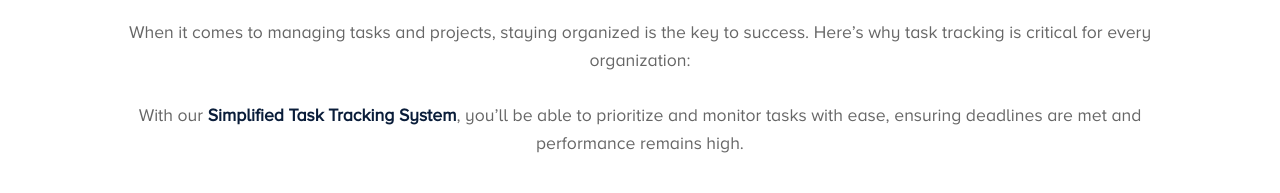
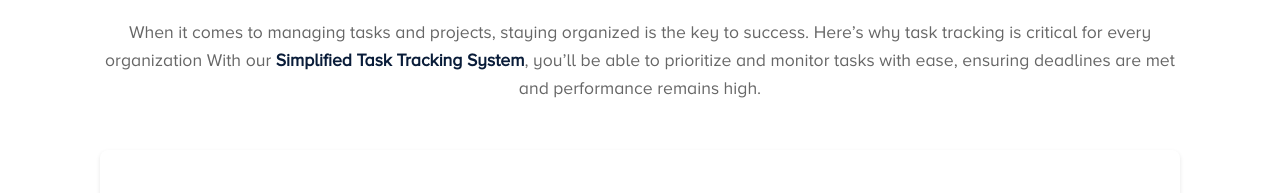
Before and after one commit to Abhishek-frontend-dev/tasktr_acking, a plain HTML site: page index.html in a window 1280 px wide. Shown: the part 736-929 px from the top of the page. Drawn offline with Linux system fonts and the light colour scheme.

Commit message:
Update index.html

```diff
--- a/index.html
+++ b/index.html
@@ -39,8 +39,7 @@
             <div class="task">
             <div class="full-width">
             <h2 class="full-width-heading">Why You Need a Simplified Task Tracking System</h2>
-            <p class="full-width-para">When it comes to managing tasks and projects, staying organized is the key to success. Here’s why task tracking is critical for every organization:</p>
-            <p class="full-width-para">With our <strong>Simplified Task Tracking System</strong>, you’ll be able to prioritize and monitor tasks with ease, ensuring deadlines are met and performance remains high.</p>
+            <p class="full-width-para">When it comes to managing tasks and projects, staying organized is the key to success. Here’s why task tracking is critical for every organization With our <strong>Simplified Task Tracking System</strong>, you’ll be able to prioritize and monitor tasks with ease, ensuring deadlines are met and performance remains high.</p>
             </div>
             <div class="two-col">
             <div class="left">
```
